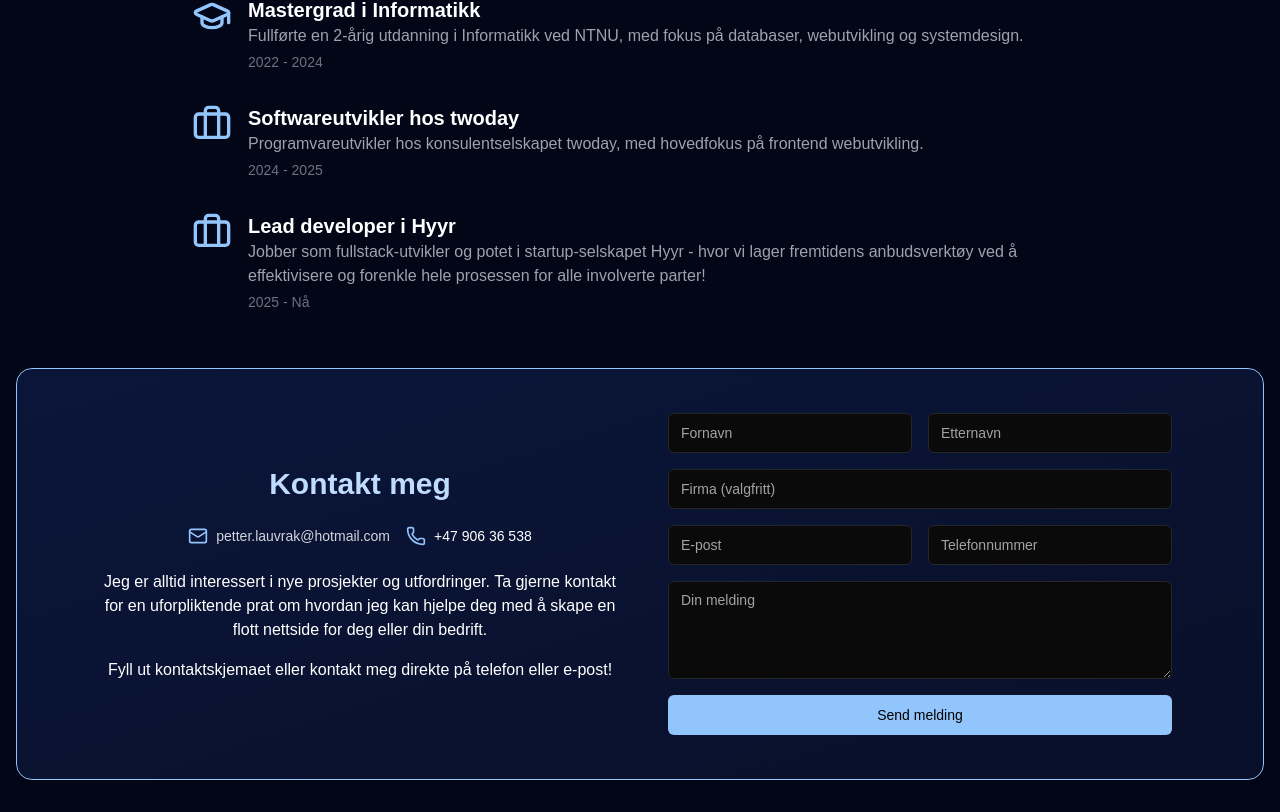
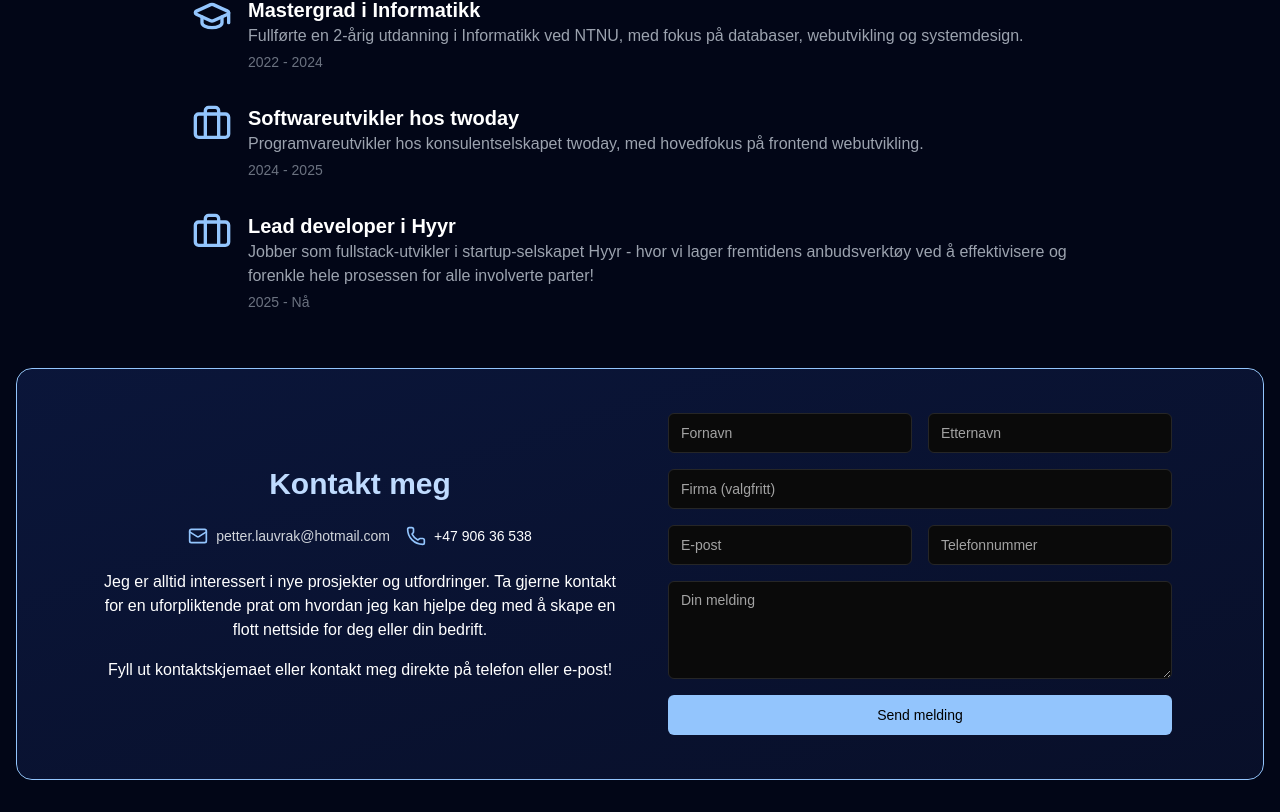
Before and after one commit to pettelau/plauvrak, a Next.js app: page / in a window 1280 px wide. Shown: the part 1010-1822 px from the top of the page. Built offline with nearby package versions, Linux system fonts and the light colour scheme.

Commit message:
Update career.tsx
minor text change

```diff
--- a/src/app/components/career.tsx
+++ b/src/app/components/career.tsx
@@ -72,7 +72,7 @@ export default function Career() {
               Lead developer i Hyyr
             </h3>
             <p className="text-gray-400">
-              Jobber som fullstack-utvikler og potet i startup-selskapet Hyyr - hvor vi lager fremtidens anbudsverktøy ved å effektivisere og forenkle hele prosessen for alle involverte parter!
+              Jobber som fullstack-utvikler i startup-selskapet Hyyr - hvor vi lager fremtidens anbudsverktøy ved å effektivisere og forenkle hele prosessen for alle involverte parter!
             </p>
             <p className="text-gray-500 text-sm mt-1">2025 - Nå</p>
           </div>
```
